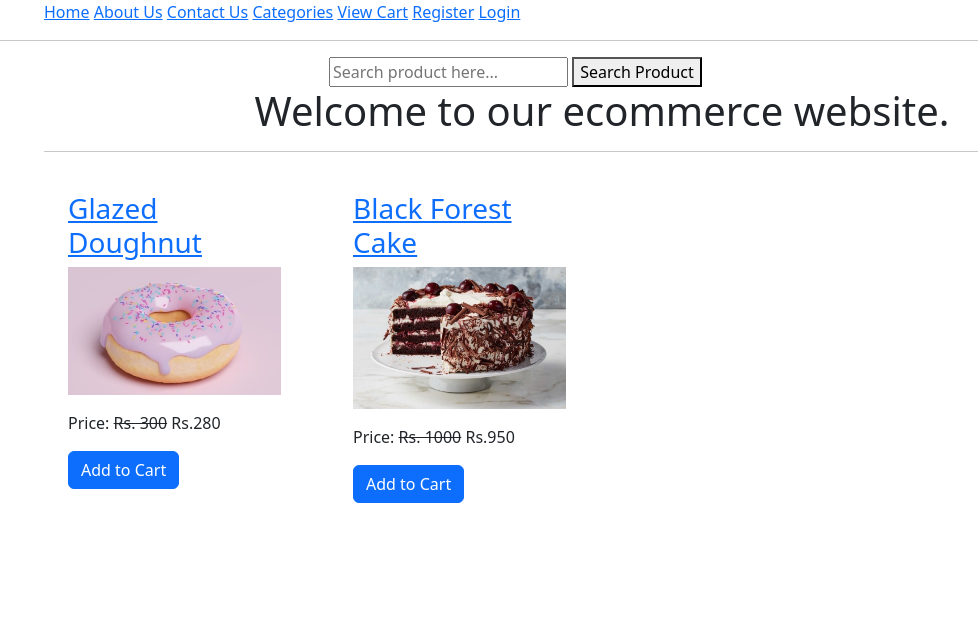
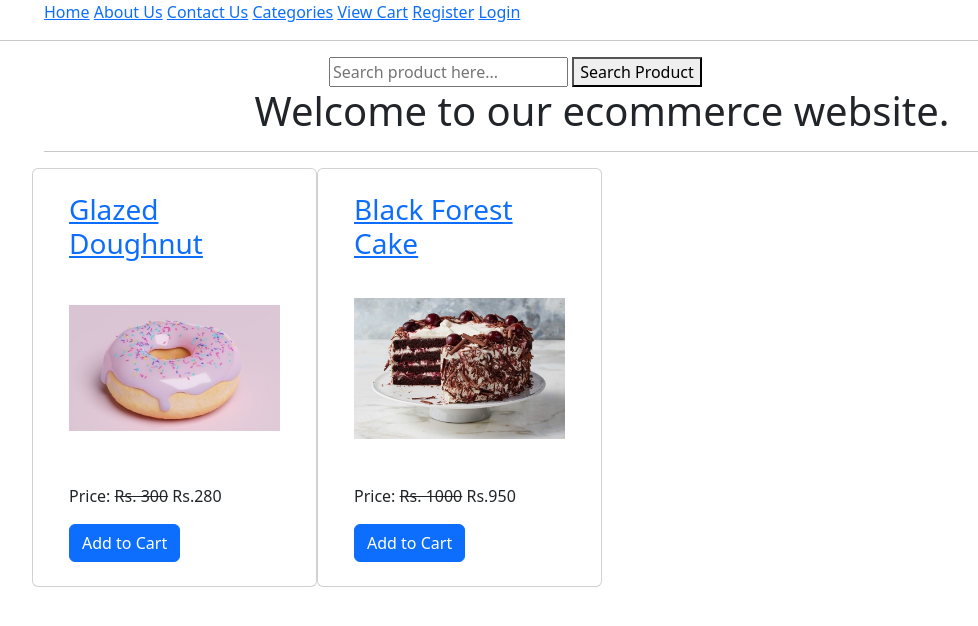
Before and after one commit to Zenzo41/ecomproject, a Django app: page / in a window 1280 px wide. Shown: the top 626 px of the page, without its empty margins (38-1016 px from the left). Run offline with Django 4.2, Linux system fonts and the light colour scheme; data comes from the database, SQL or seed files in the repository.

Commit message:
style in homepage updated

```diff
--- a/templates/home.html
+++ b/templates/home.html
@@ -11,12 +11,12 @@
 
             {% for p in product_list %}
 
-                <div class="col-md-3 ">
+                <div class="col-md-3 card">
 
                     <div class="m-4">
 
                         <h3><a href="{% url 'ecomapp:productdetail' p.slug %}">{{ p.title }}</a></h3>
-                        <img src="{{p.image.url}}" class="img-fluid" style="height:200; object-fit:cover;" />
+                        <img src="{{p.image.url}}" class="img-fluid" style="height:200px; object-fit:contain;" />
                         <p class="mt-3">Price: <strike>Rs. {{p.marked_price}}</strike> Rs.{{p.selling_price}}</p>
                         <a href="{% url 'ecomapp:addtocart' p.id %}" class="btn btn-primary">Add to Cart</a>
 
```
